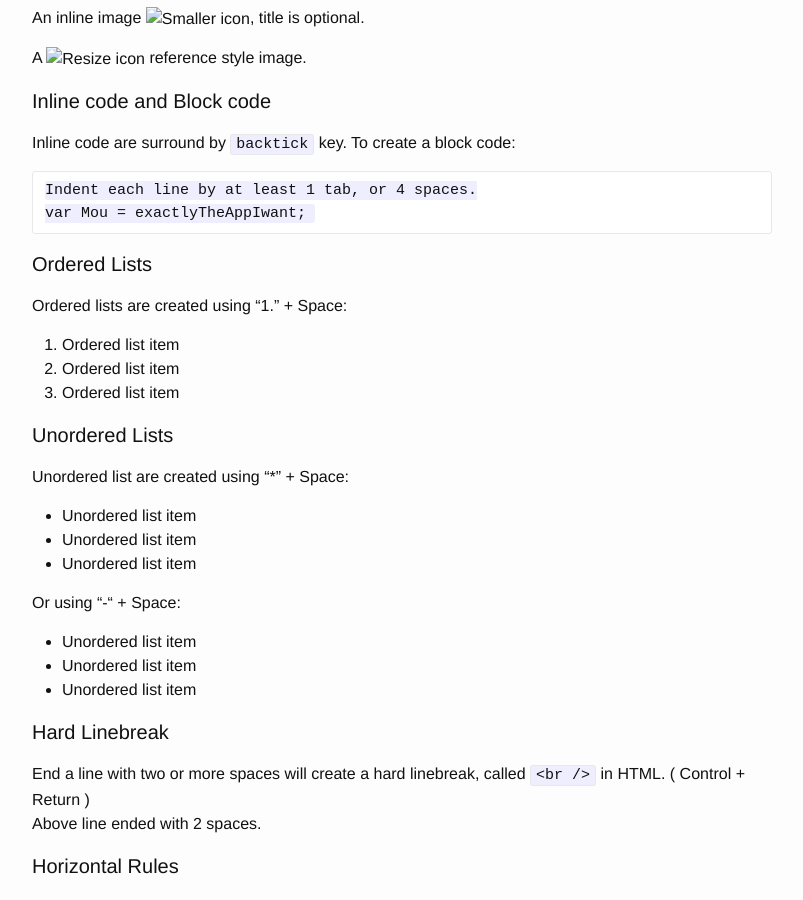
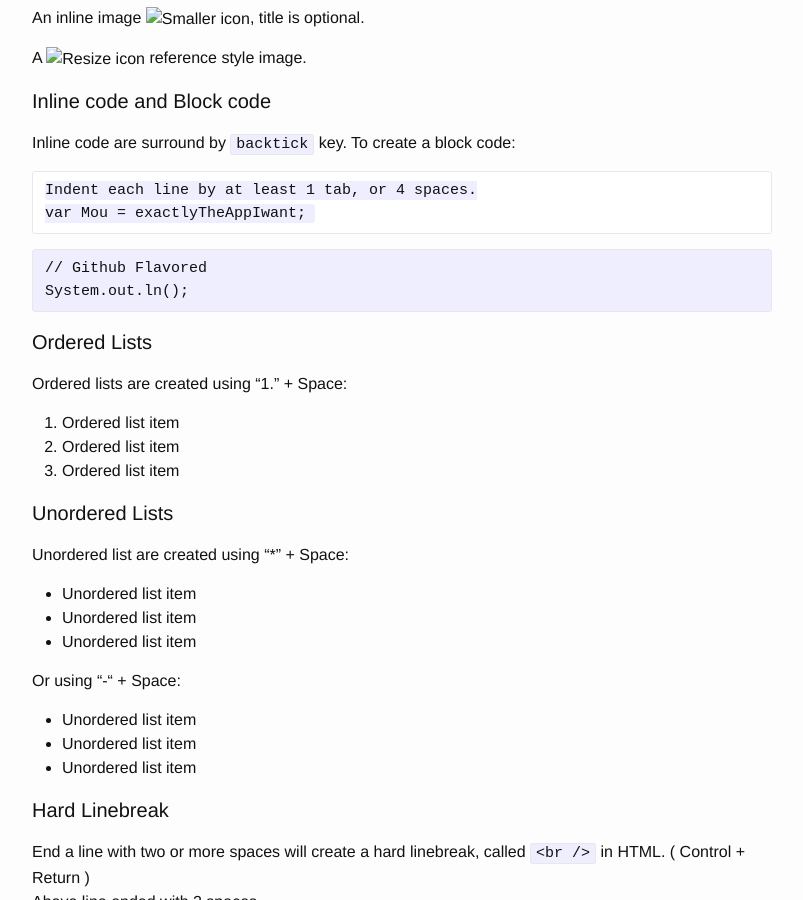
Before and after one commit to joeykang/joeykang.github.com, a Jekyll site: the page built from _posts/2015-4-17-MOU_template.md, in a window 1280 px wide and 900 px high, scrolled down 1274 px. Shown: the whole window, without its empty margins (238-1041 px from the left). Built offline with Jekyll 4.4.1, drawn with Linux system fonts in a browser that asks for light colours; Markdown is read by kramdown in place of the engine named in the settings.

Commit message:
Update 2015-4-17-MOU_template.md

````diff
--- a/_posts/2015-4-17-MOU_template.md
+++ b/_posts/2015-4-17-MOU_template.md
@@ -55,6 +55,11 @@ Inline code are surround by `backtick` key. To create a block code:
 
 	Indent each line by at least 1 tab, or 4 spaces.
     var Mou = exactlyTheAppIwant;
+
+```Java
+// Github Flavored
+System.out.ln();
+```
 
 ####  Ordered Lists
 
````
